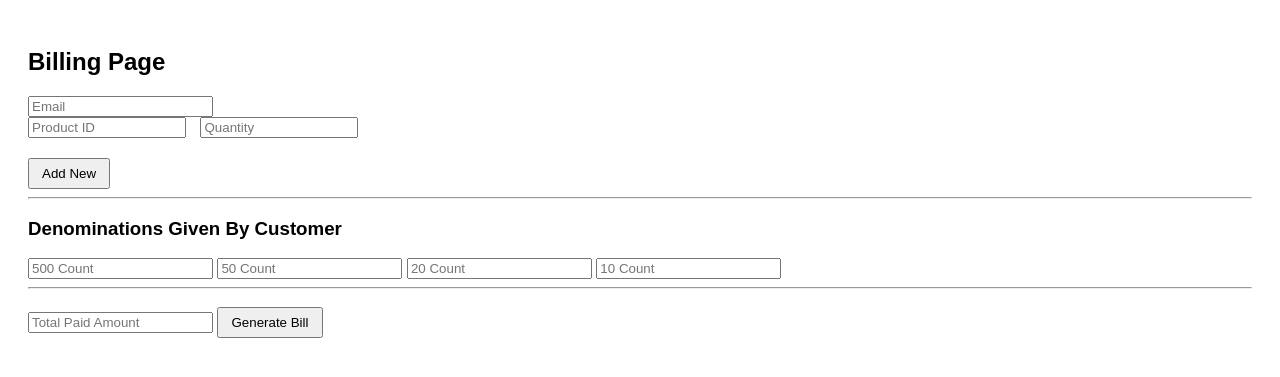
After one commit to krishnakumari-2002/project_billing-system, a Django app: template mainapp/templates/page1.html in a window 1280 px wide. The commit adds this page. Shown: the top 377 px of the page. Run offline with Django 5.2, Linux system fonts and the light colour scheme; the template is opened without the code that fills it, so the values that code supplies are empty.

```diff
--- a/mainapp/models.py
+++ b/mainapp/models.py
@@ -24,6 +24,7 @@ class PurchaseHistory(models.Model):
     net_total = models.DecimalField(max_digits=10,blank=True,null=True,decimal_places=3)
     rounded_total =models.DecimalField(max_digits=10,blank=True,null=True,decimal_places=3)
     amount_paid = models.DecimalField(max_digits=10,decimal_places=3,null=True,blank=True)
+    change_given = models.JSONField(blank=True, null=True)
     balance =models.DecimalField(max_digits=10,blank=True,null=True,decimal_places=3)
     created_at = models.DateTimeField(auto_now_add=True)
     modified_at = models.DateTimeField(auto_now=True)
--- /dev/null
+++ b/mainapp/static/mainapp/billing.js
@@ -0,0 +1,84 @@
+// billing.js
+async function generateBill() {
+    try {
+        const email = document.getElementById("customer_email").value;
+        const amountPaid = document.getElementById("amount_paid").value;
+
+        const productRows = document.querySelectorAll(".product-row");
+        const products = [];
+
+        productRows.forEach(row => {
+            const productId = row.querySelector(".product_id").value;
+            const quantity = row.querySelector(".quantity").value;
+            if (productId && quantity) {
+                products.push({
+                    product_id: parseInt(productId),
+                    quantity: parseInt(quantity)
+                });
+            }
+        });
+
+        const paidDenomination = {
+            500: parseInt(document.getElementById("d500")?.value || 0),
+            50: parseInt(document.getElementById("d50")?.value || 0),
+            20: parseInt(document.getElementById("d20")?.value || 0),
+            10: parseInt(document.getElementById("d10")?.value || 0),
+            5: parseInt(document.getElementById("d5")?.value || 0),
+            2: parseInt(document.getElementById("d2")?.value || 0),
+            1: parseInt(document.getElementById("d1")?.value || 0)
+        };
+
+        const response = await fetch("/api/generate-bill/", {
+            method: "POST",
+            headers: { "Content-Type": "application/json" },
+            body: JSON.stringify({
+                customer_email: email,
+                products: products,
+                amount_paid: amountPaid,
+                paid_denomination: paidDenomination
+            })
+        });
+
+        const data = await response.json();
+
+        if (data.status === "success") {
+            alert("Bill Generated Successfully!");
+
+            // Fetch the bill details using purchase_id
+            const purchaseId = data.purchase_id;
+            const billResponse = await fetch(`/bill-details/${purchaseId}/`);
+            const billData = await billResponse.json();
+
+            // Display the bill
+            displayBill(billData);
+        } else {
+            alert(data.message);
+        }
+    } catch (err) {
+        alert("Error generating bill. Please try again.");
+        console.error(err);
+    }
+}
+
+function displayBill(billData) {
+    const container = document.getElementById("billDetails");
+    container.innerHTML = "<h3>Generated Bill</h3>";
+
+    let html = `<p>Purchase ID: ${billData.purchase_id}</p>`;
+    html += `<p>Customer Email: ${billData.customer_email}</p>`;
+    html += `<table border="1" cellpadding="5">
+                <tr><th>Product ID</th><th>Quantity</th><th>Price</th></tr>`;
+
+    billData.products.forEach(p => {
+        html += `<tr>
+                    <td>${p.product_id}</td>
+                    <td>${p.quantity}</td>
+                    <td>${p.price}</td>
+                 </tr>`;
+    });
+
+    html += `</table>`;
+    html += `<p>Total Amount: ${billData.total_amount}</p>`;
+
+    container.innerHTML = html;
+}
--- /dev/null
+++ b/mainapp/static/mainapp/page1.js
@@ -0,0 +1,13 @@
+// page1.js
+function addProduct() {
+    const div = document.createElement("div");
+    div.classList.add("product-row");
+
+    div.innerHTML = `
+        <input type="number" class="product_id" placeholder="Product ID">
+        <input type="number" class="quantity" placeholder="Quantity">
+        <button type="button" onclick="this.parentElement.remove()">Remove</button>
+    `;
+
+    document.getElementById("productContainer").appendChild(div);
+}
--- /dev/null
+++ b/mainapp/static/mainapp/style.css
@@ -0,0 +1,32 @@
+body {
+    font-family: Arial;
+    padding: 20px;
+}
+
+.product-row {
+    margin-bottom: 10px;
+}
+
+.product-row input {
+    width: 150px;
+    margin-right: 10px;
+}
+
+.denomination-section {
+    width: 200px;
+}
+
+.denom-row {
+    display: flex;
+    justify-content: space-between;
+    margin-bottom: 8px;
+}
+
+.denom-row input {
+    width: 80px;
+}
+
+button {
+    padding: 6px 12px;
+    margin-top: 10px;
+}
--- /dev/null
+++ b/mainapp/templates/page1.html
@@ -0,0 +1,54 @@
+{% load static %}
+<!DOCTYPE html>
+<html>
+<head>
+    <title>Billing Page</title>
+    <link rel="stylesheet" href="{% static 'mainapp/style.css' %}">
+</head>
+<body>
+
+<h2>Billing Page</h2>
+
+<form id="billingForm">
+
+    <!-- Customer Email -->
+    <input type="email" id="customer_email" placeholder="Email" required>
+
+    <!-- Product Rows -->
+    <div id="productContainer">
+        <div class="product-row">
+            <input type="number" class="product_id" placeholder="Product ID">
+            <input type="number" class="quantity" placeholder="Quantity">
+        </div>
+    </div>
+
+    <button type="button" onclick="addProduct()">Add New</button>
+
+    <hr>
+
+    <!-- Denominations -->
+    <h3>Denominations Given By Customer</h3>
+    <input type="number" id="d500" placeholder="500 Count">
+    <input type="number" id="d50" placeholder="50 Count">
+    <input type="number" id="d20" placeholder="20 Count">
+    <input type="number" id="d10" placeholder="10 Count">
+
+    <hr>
+
+    <!-- Total Paid -->
+    <input type="number" id="amount_paid" placeholder="Total Paid Amount">
+
+    <!-- Generate Bill Button -->
+    <button type="button" onclick="generateBill()">Generate Bill</button>
+
+    <!-- Div to display the generated bill -->
+    <div id="billDetails"></div>
+
+</form>
+
+<!-- JS Files -->
+<script src="{% static 'mainapp/page1.js' %}"></script>
+<script src="{% static 'mainapp/billing.js' %}"></script>
+
+</body>
+</html>
--- a/mainapp/urls.py
+++ b/mainapp/urls.py
@@ -1,12 +1,13 @@
 from django.urls import path
 from . import views
+from .views import billing_page
 from .views import ProductMasterAPI,GenerateBillAPI,PurchaseHistoryListAPI,DenominationAPI
 
 urlpatterns = [
-    # path('', billing_page),
-    # path('bill/', bill_page),
+    path("billing/", billing_page, name="billing_page"),
     path("products/", views.ProductMasterAPI.as_view(),name='products-data'),
     path("generate-bill/", views.GenerateBillAPI.as_view(),name='generate-bills'),
+    path("bill-details/<int:purchase_id>/",views.GenerateBillAPI.as_view(), name="bill-details"),
     path("purchase-history/", views.PurchaseHistoryListAPI.as_view(),name='purchase-history'),
     path("denominations/", views.DenominationAPI.as_view(),name='denominations'),
 
--- a/shop/settings.py
+++ b/shop/settings.py
@@ -28,6 +28,7 @@ DEBUG = True
 ALLOWED_HOSTS = []
 
 
+CORS_ALLOW_ALL_ORIGINS = True
 # Application definition
 
 INSTALLED_APPS = [
@@ -39,16 +40,19 @@ INSTALLED_APPS = [
     'django.contrib.staticfiles',
     'mainapp',
     'rest_framework',
+    'corsheaders',
 ]
 
 MIDDLEWARE = [
     'django.middleware.security.SecurityMiddleware',
+    'corsheaders.middleware.CorsMiddleware',
     'django.contrib.sessions.middleware.SessionMiddleware',
     'django.middleware.common.CommonMiddleware',
     'django.middleware.csrf.CsrfViewMiddleware',
     'django.contrib.auth.middleware.AuthenticationMiddleware',
     'django.contrib.messages.middleware.MessageMiddleware',
     'django.middleware.clickjacking.XFrameOptionsMiddleware',
+
 ]
 
 ROOT_URLCONF = 'shop.urls'
@@ -68,7 +72,6 @@ TEMPLATES = [
     },
 ]
 
-STATIC_URL = '/static/'
 
 WSGI_APPLICATION = 'shop.wsgi.application'
 
--- a/shop/urls.py
+++ b/shop/urls.py
@@ -19,5 +19,6 @@ from django.urls import path,include
 
 urlpatterns = [
     path('admin/', admin.site.urls),
-    path("api/", include("mainapp.urls")),
+    path('api/', include('mainapp.urls')),
+    path('', include('mainapp.urls')),
 ]
```
Also changed, not shown: mainapp/static/bill.js (deleted, +0 -46 lines), mainapp/templates/bill.html (deleted, +0 -16 lines), mainapp/templates/billing.html (+67 -11 lines), mainapp/views.py (+78 -10 lines), mainapp/migrations/0002_purchasehistory_change_given.py (added), mainapp/static/billing.js (deleted).
